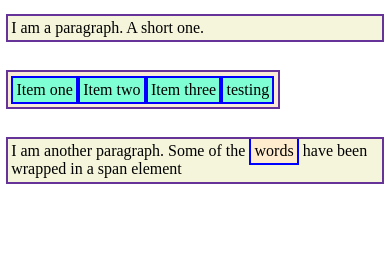
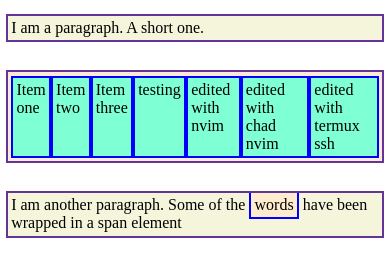
Before and after one commit to backwardseal/learning, a plain HTML site: page index.html in a window 390 px wide. Drawn offline with Linux system fonts and the light colour scheme.

Commit message:
edited with mobile termux ssh

```diff
--- a/index.html
+++ b/index.html
@@ -13,6 +13,9 @@
         <li>Item two</li>
         <li>Item three</li>
         <li>testing</li>
+	<li>edited with nvim</li>
+	<li>edited with chad nvim</li>
+	<li>edited with termux ssh</li>
     </ul>
     <p>
         I am another paragraph. Some of the <span class="block">words</span> have been wrapped in a <span>span element</span>
```
